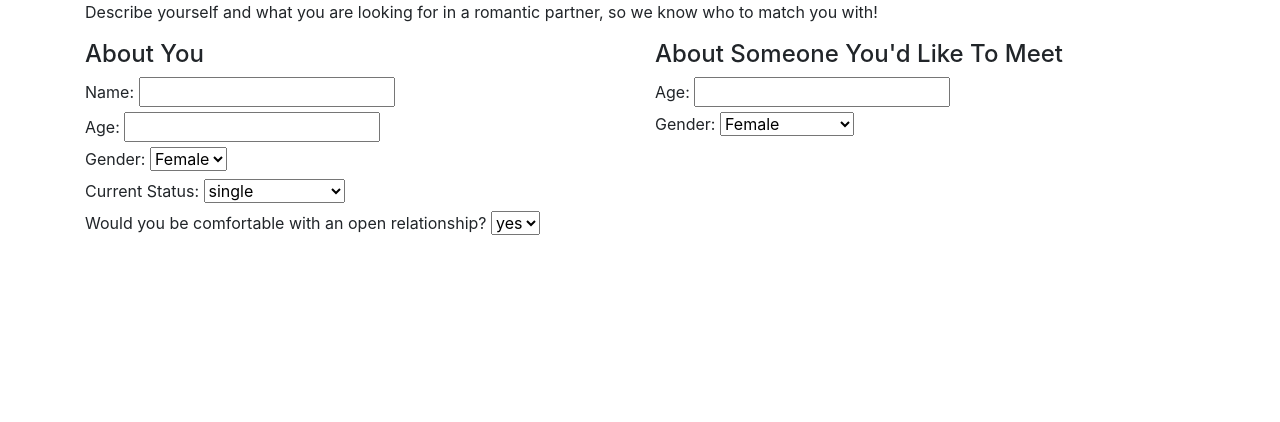
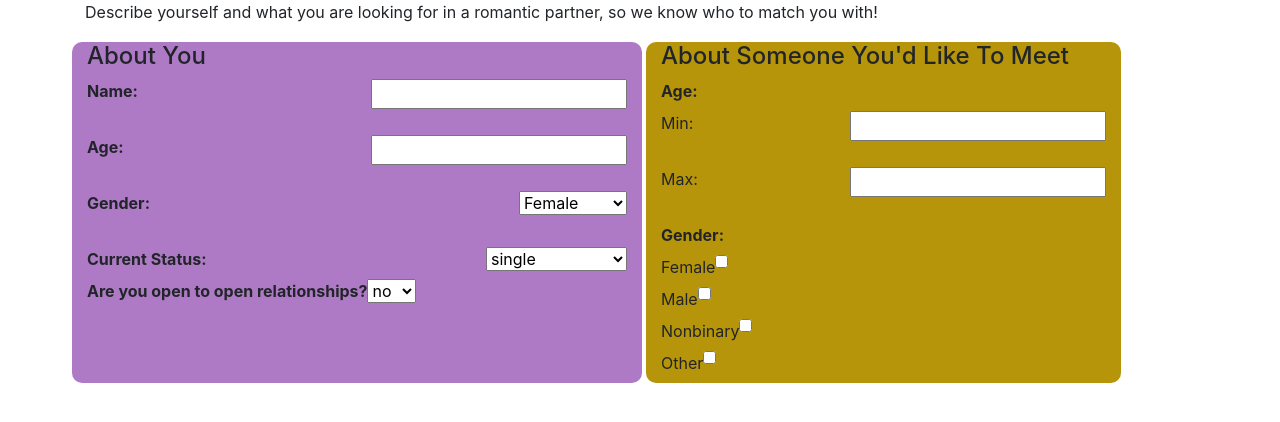
Before and after one commit to ceccawrobel/project2-dateSelector-actual, a plain HTML site: page index.html in a window 1280 px wide. Drawn offline with nearby package versions, Linux system fonts and the light colour scheme.

Commit message:
udpate form input styles, add css styling of font, color, and alignment

```diff
--- a/css/styles.css
+++ b/css/styles.css
@@ -0,0 +1,23 @@
+#info {
+  background-color: #AF7AC5;
+  border-radius: 10px;
+  margin: 2px;
+}
+
+#seeking {
+  background-color: #B7950B;
+  border-radius: 10px;
+  margin: 2px;
+}
+
+label.label {
+  font-weight: bold;
+}
+
+input {
+  float: right;
+}
+
+select {
+  float: right;
+}
--- a/index.html
+++ b/index.html
@@ -16,47 +16,80 @@
     </div>
     <div class="container">
       <div class="row">
-        <div class="col-sm-6">
+        <div class="col-sm-6" id="info">
           <h4>About You</h4>
           <form id="playerInfo">
-            <label for="name">Name:</label>
+            <label for="name" class="label">Name:</label>
             <input id="name" type="text">
             <br>
-            <label for="age">Age:</label>
+            <br>
+            <label for="age" class="label">Age:</label>
             <input id="age" type="text">
             <br>
-            <label for="gender">Gender:</label>
+            <br>
+            <label for="gender" class="label">Gender:</label>
             <select id="gender">
               <option value="female">Female</option>
               <option value="male">Male</option>
+              <option value="other">Non-binary</option>
               <option value="other">Other</option>
             </select>
             <br>
-            <label for="status">Current Status:</label>
+            <br>
+            <label for="status" class="label">Current Status:</label>
             <select id="status">
               <option value="single">single</option>
               <option value="notSingle">in a relationship</option>
             </select>
             <br>
-            <label for="openness">Would you be comfortable with an open relationship?</a>
+            <label for="openness" class="label">Are you open to open relationships?</a>
             <select id="openness">
+              <option value="no">no</option>
               <option value="yes">yes</option>
-              <option value="no">no</option>
             </select>
           </form>
         </div>
-        <div class="col-sm-6">
+        <div class="col-sm-5" id="seeking">
           <h4>About Someone You'd Like To Meet</h4>
-          <form>
-            <label for="age">Age:</label>
-            <input id="age" type="text">
+          <form id="playerSeeking">
+            <label for="age" class="label">Age:</label>
+              <div>
+                <label for="ageMin">Min:</label>
+                <input id="ageMin" type="text">
+              </div>
+              <br>
+              <div>
+                <label for="ageMax">Max:</label>
+                <input id="ageMax" type="text">
+              </div>
             <br>
-            <label for="gender">Gender:</label>
-            <select id="gender">
-              <option value="female">Female</option>
+            <label for="gender" class="label">Gender:</label>
+            <br>
+            <label>
+              Female
+              <input name="gender" type="checkbox" value="female">
+            </label>
+            <br>
+            <label>
+              <input name="gender" type="checkbox" value="male">
+              Male
+            </label>
+            <br>
+            <label>
+              <input name="gender" type="checkbox" value="nonbinary">
+              Nonbinary
+            </label>
+            <br>
+            <label>
+              <input name="gender" type="checkbox" value="other">
+              Other
+            </label>
+
+            <!-- <select id="gender">
+              <!-- <option value="female">Female</option>
               <option value="male">Male</option>
-              <option value="noPref">Doesn't matter</option>
-            </select>
+              <option value="noPref">Doesn't matter</option> -->
+            <!-- </select> -->
           </form>
         </div>
       </div>
```
